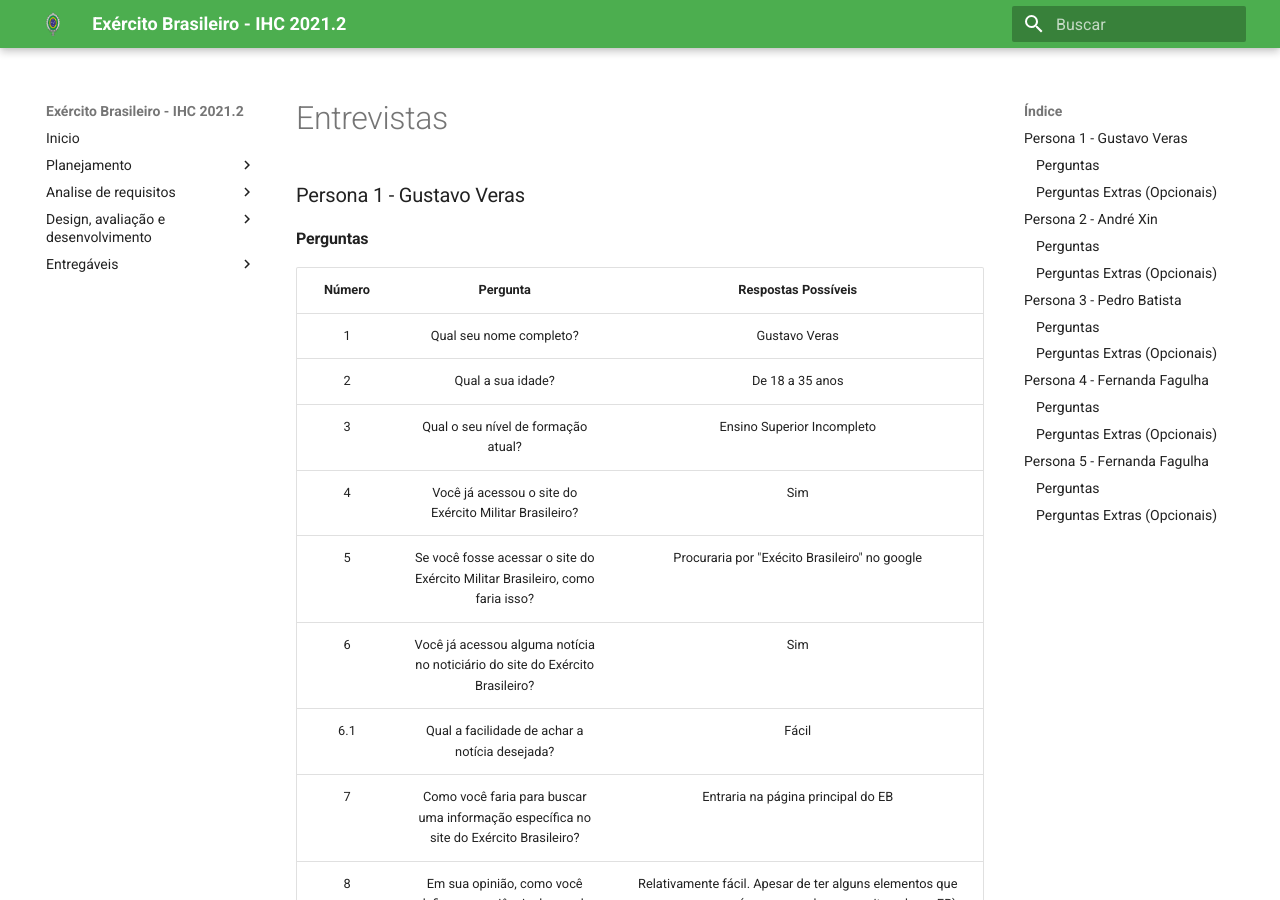
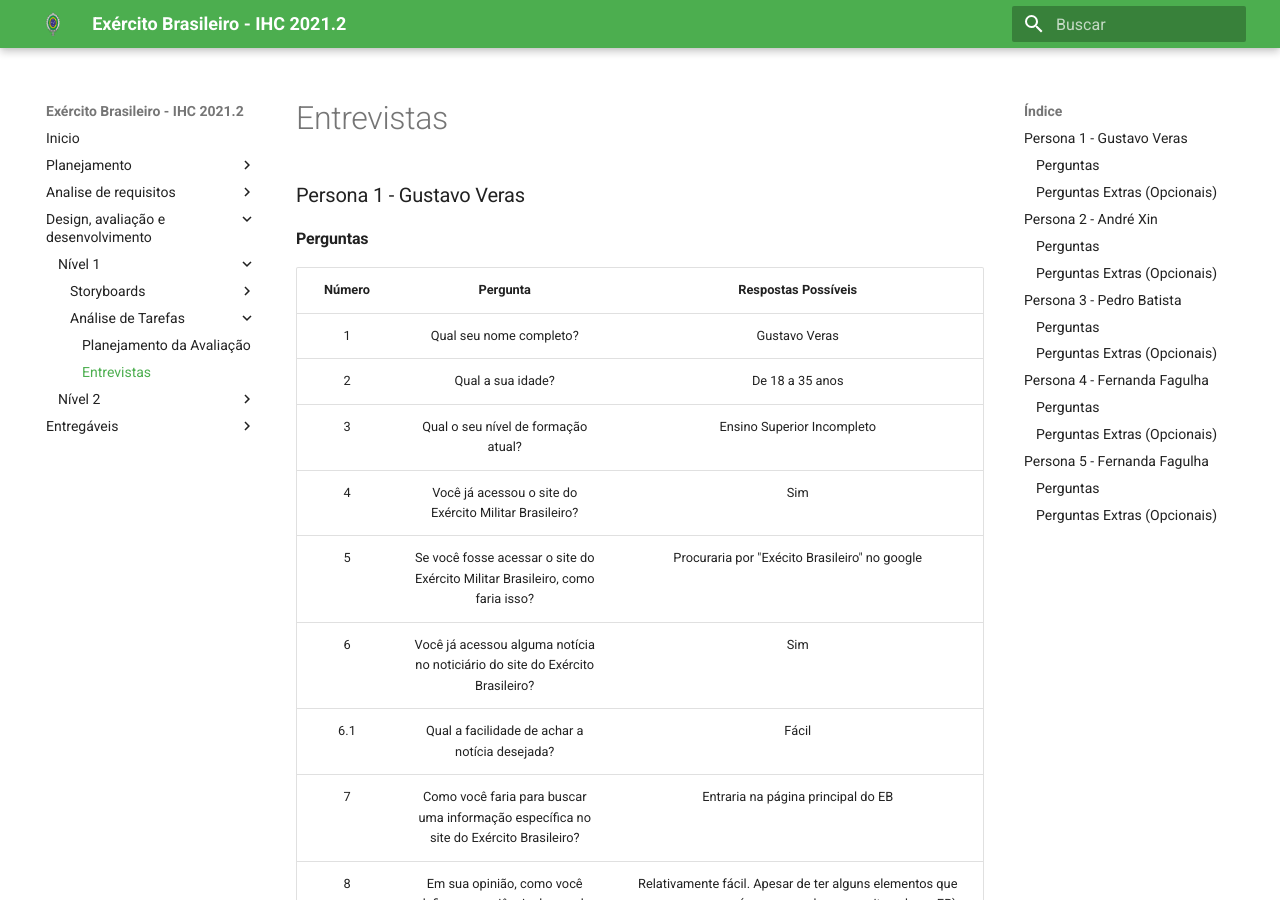
Before and after one commit to heitormsb/2021.2-Exercito-Brasileiro, an MkDocs documentation site: the page built from docs/Design_avaliacao_desenv/nivel1/entrevistas.md, in a window 1280 px wide and 900 px high. Built offline with MkDocs 1.6.1 and Material for MkDocs 9.7.7, drawn with Linux system fonts in a browser that asks for light colours; some of the changed lines change nothing that is shown.

Commit message:
add page entrevistas

```diff
--- a/mkdocs.yml
+++ b/mkdocs.yml
@@ -35,6 +35,7 @@
           # - Relato dos resultados: a.md
         - Análise de Tarefas:
           - Planejamento da Avaliação: ./Design_avaliacao_desenv/nivel1/PlanejamentoAnaliseTarefas.md
+          - Entrevistas: ./Design_avaliacao_desenv/nivel1/entrevistas.md
       - Nível 2:
         - Protótipos de papel:
           - Planejamento da Avaliação: ./Design_avaliacao_desenv/nivel2/planejamento_Avaliação.md
```
